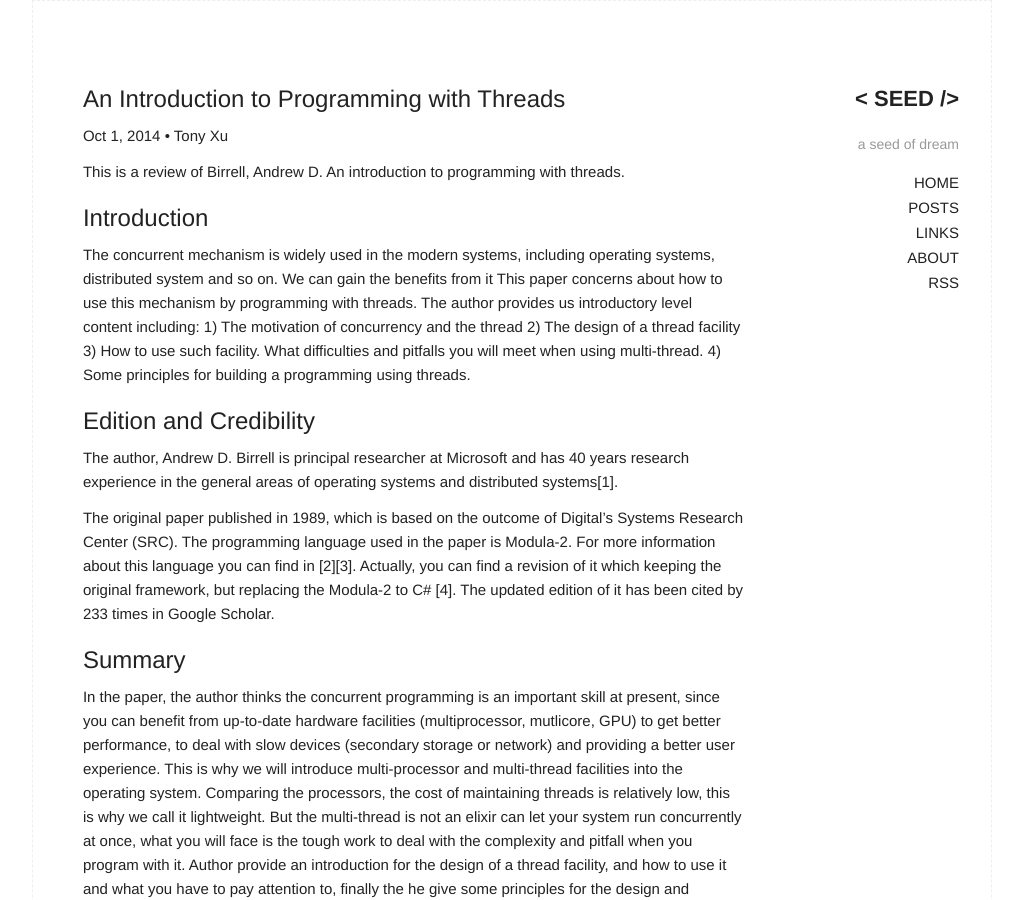
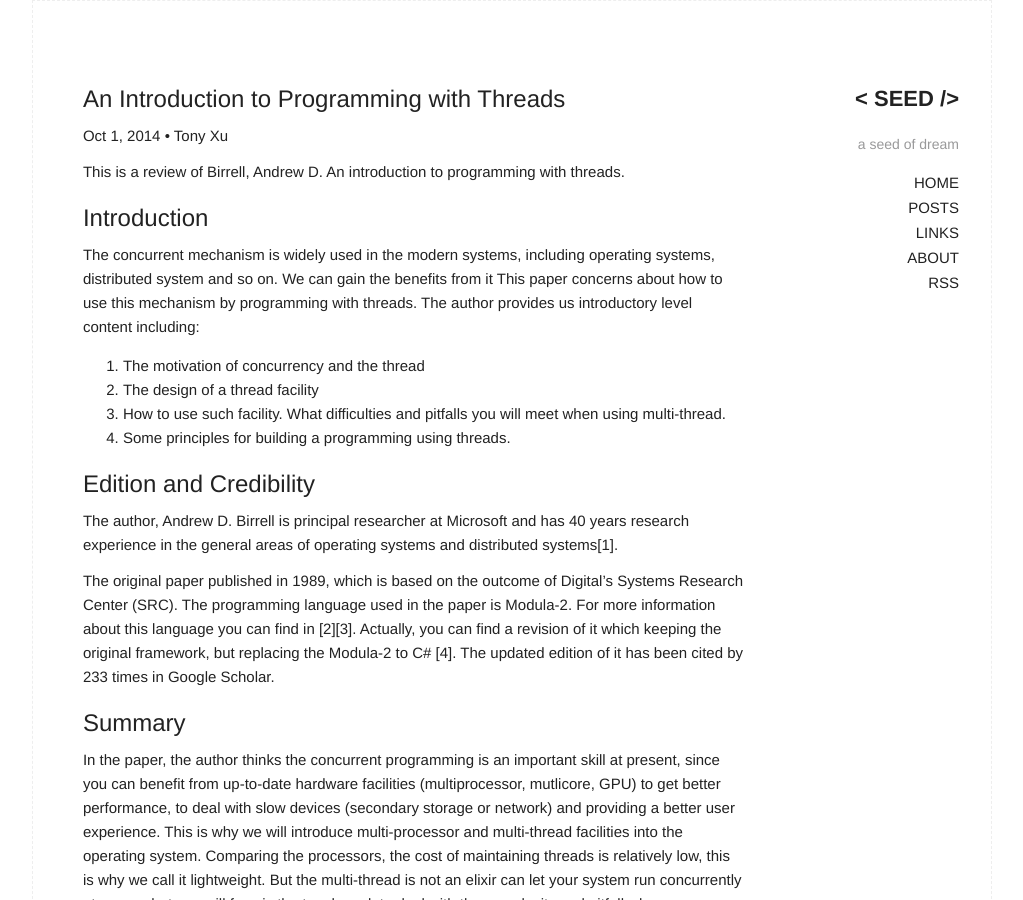
Before and after one commit to Tonyxu82/tonyxu82.github.io, a Jekyll site: the page built from _posts/2014-10-01-An-Introduction-to-Programming-with-Threads.md, in a window 1280 px wide and 900 px high. Shown: the whole window, without its empty margins (128-1151 px from the left). Built offline with Jekyll 4.4.1, drawn with Linux system fonts in a browser that asks for light colours; comment, search, counter and statistics services are not loaded.

Commit message:
update post format

```diff
--- a/_posts/2014-10-01-An-Introduction-to-Programming-with-Threads.md
+++ b/_posts/2014-10-01-An-Introduction-to-Programming-with-Threads.md
@@ -11,10 +11,11 @@ This is a review of Birrell, Andrew D. An introduction to programming with threa
 # Introduction
 
 The concurrent mechanism is widely used in the modern systems, including operating systems, distributed system and so on. We can gain the benefits from it This paper concerns about how to use this mechanism by programming with threads. The author provides us introductory level content including:
-1) The motivation of concurrency and the thread
-2) The design of a thread facility
-3) How to use such facility. What difficulties and pitfalls you will meet when using multi-thread.
-4) Some principles for building a programming using threads.
+
+1. The motivation of concurrency and the thread
+2. The design of a thread facility
+3. How to use such facility. What difficulties and pitfalls you will meet when using multi-thread.
+4. Some principles for building a programming using threads.
 
 # Edition and Credibility
 
@@ -31,6 +32,7 @@ The basic facility of a thread includes the operations to maintain the life of a
 For better using concurrent programming, you will not only just learn how to use those techniques but also know some principles. Your program must be useful, such as your interface can be used in multiple thread's environment that means the every enter point must be thread re-entrant. The correctness more import and the performance, do you like to run faster and faster in the wrong direction? Based on those two points above, then we will avoid the deadlock to keep the program alive and use resources efficiently.
 
 # Reference
+
 1. http://research.microsoft.com/en-us/people/birrell/
 2. http://www.modula2.org/tutor/index.php
 3. http://en.wikipedia.org/wiki/Modula-2
--- a/_sass/_base.scss
+++ b/_sass/_base.scss
@@ -224,8 +224,8 @@ body {
     /* currently ems cause chrome bug misinterpreting rems on body element */
     line-height: 1.6;
     font-weight: 400;
-    /* font-family: Helvetica, Tahoma, Arial, STXihei, "华文细黑", "Microsoft YaHei", "微软雅黑", SimSun, "宋体", Heiti, "黑体", sans-serif; */
-    /* font-family: "Raleway", "HelveticaNeue", "Helvetica Neue", Helvetica, Arial, sans-serif; */
+    //font-family: Helvetica, Tahoma, Arial, STXihei, "华文细黑", "Microsoft YaHei", "微软雅黑", SimSun, "宋体", Heiti, "黑体", sans-serif;
+    //font-family: "Raleway", "HelveticaNeue", "Helvetica Neue", Helvetica, Arial, sans-serif;
     font-family: -apple-system-font,"Helvetica Neue","PingFang SC","Hiragino Sans GB","Microsoft YaHei",sans-serif;
     color: #222;
 }
```
Also changed, not shown: _posts/2014-10-01-Efficient-Reading-of-Papers-in-Science-and-Technology.md (+3 -0 lines), _posts/2014-10-09-Eraser-a-Dynamic-Data-Race-Detector-for-Multithreaded-Programs.md (+1 -0 lines), _posts/2014-10-15-On-the-Duality-of-Operating-System-Structures.md (+4 -1 lines), _posts/2014-10-15-SEDA-an-Architecture-for-Well-Conditioned.md (+7 -3 lines).
